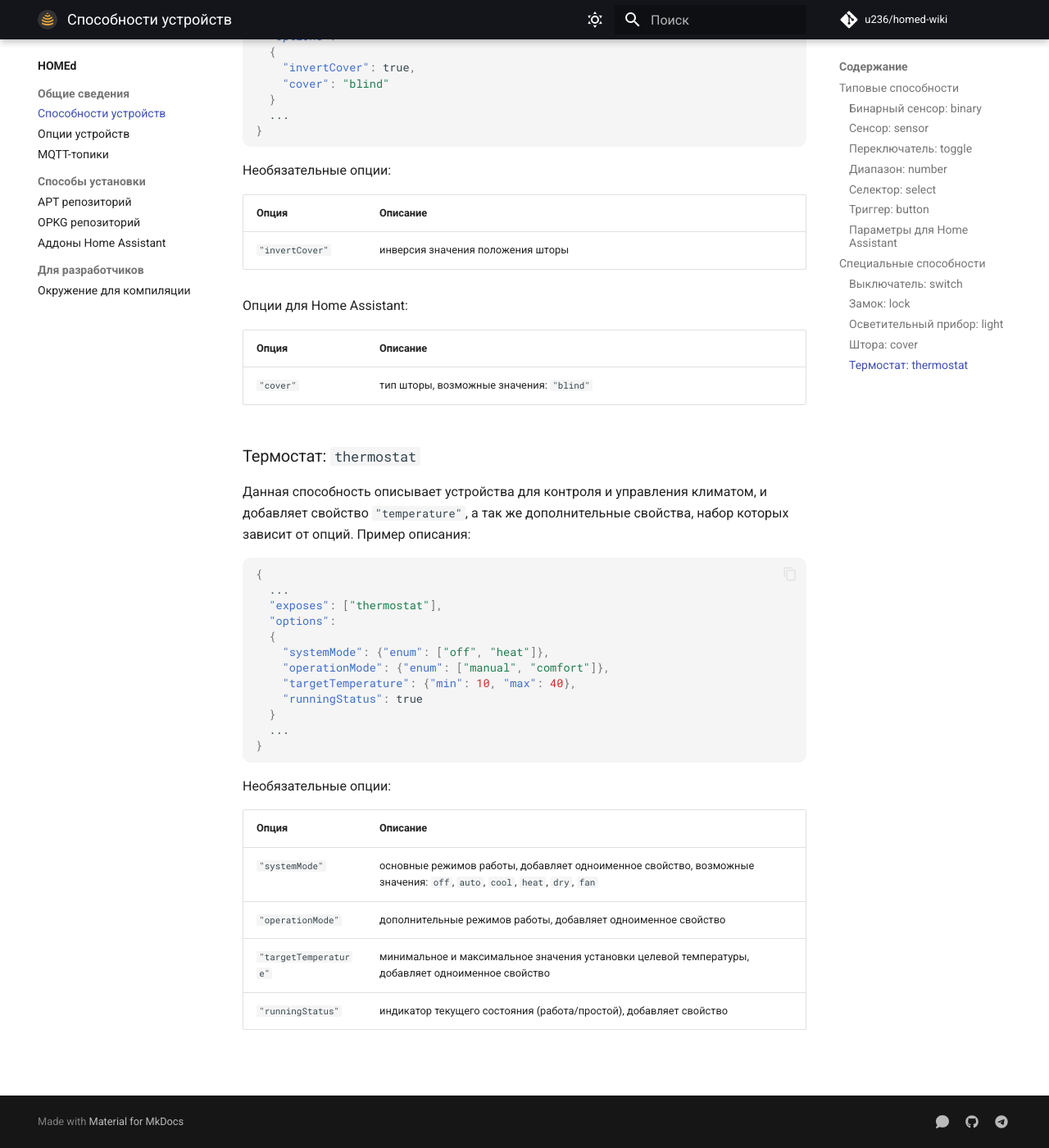
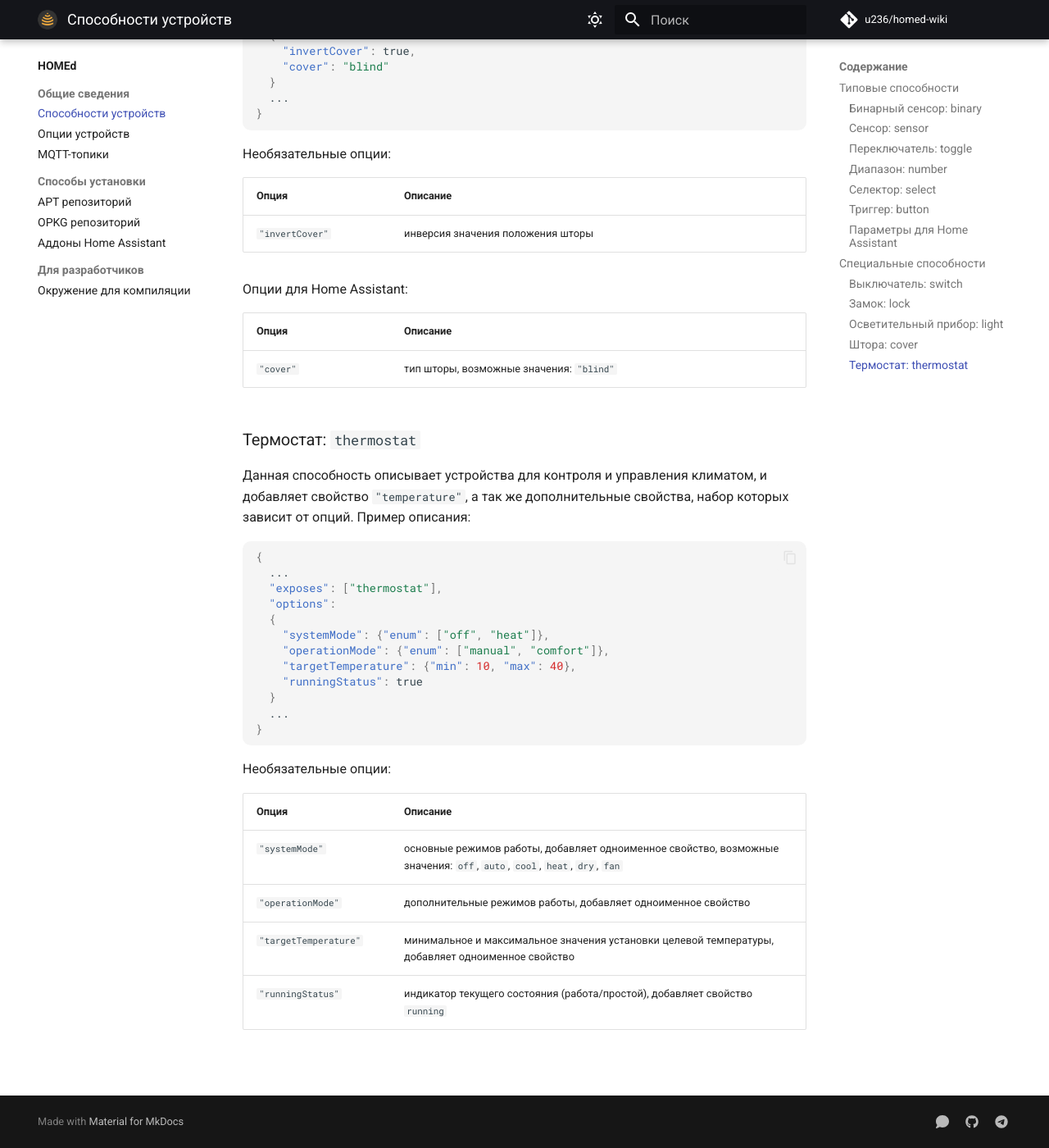
Before and after one commit to xyzroe/homed-wiki, an MkDocs documentation site: the page built from docs/common/exposes.md, in a window 1280 px wide and 1400 px high, scrolled down 6641 px. Shown: the whole window at 82% size. Built offline with MkDocs 1.6.1 and Material for MkDocs 9.7.7, drawn with Linux system fonts in a browser that asks for light colours; comment, search, counter and statistics services are not loaded.

Commit message:
clean up

```diff
--- a/docs/assets/css/extra.css
+++ b/docs/assets/css/extra.css
@@ -28,5 +28,5 @@ li {
 }
 
 .md-typeset__table th:first-child {
-    width: 150px;
+    width: 180px;
 }
--- a/docs/common/exposes.md
+++ b/docs/common/exposes.md
@@ -254,7 +254,7 @@ Cпособности устройств это абстрактные сущн
 
 | Опция | Описание |
 |-------|----------|
-| `"light"` | набор дополнительных свойств, возможные значения: `"level"`, `"color"`, `"colorTemperature"`, `"colorMode"` |
+| `"light"`            | набор дополнительных свойств, возможные значения: `"level"`, `"color"`, `"colorTemperature"`, `"colorMode"` |
 | `"colorTemperature"` | минимальное и максимальное значения для свойства `"colorTemperature"` |
 
 ### Штора: `cover`
@@ -309,7 +309,7 @@ Cпособности устройств это абстрактные сущн
 
 | Опция | Описание |
 |-------|----------|
-| `"systemMode"` | основные режимов работы, добавляет одноименное свойство, возможные значения: `off`, `auto`, `cool`, `heat`, `dry`, `fan` |
-| `"operationMode"` | дополнительные режимов работы, добавляет одноименное свойство |
+| `"systemMode"`        | основные режимов работы, добавляет одноименное свойство, возможные значения: `off`, `auto`, `cool`, `heat`, `dry`, `fan` |
+| `"operationMode"`     | дополнительные режимов работы, добавляет одноименное свойство |
 | `"targetTemperature"` | минимальное и максимальное значения установки целевой температуры, добавляет одноименное свойство |
-| `"runningStatus"` | индикатор текущего состояния (работа/простой), добавляет свойство |
+| `"runningStatus"`     | индикатор текущего состояния (работа/простой), добавляет свойство `running` |
```
Also changed, not shown: docs/common/build.md (+1 -1 lines).
